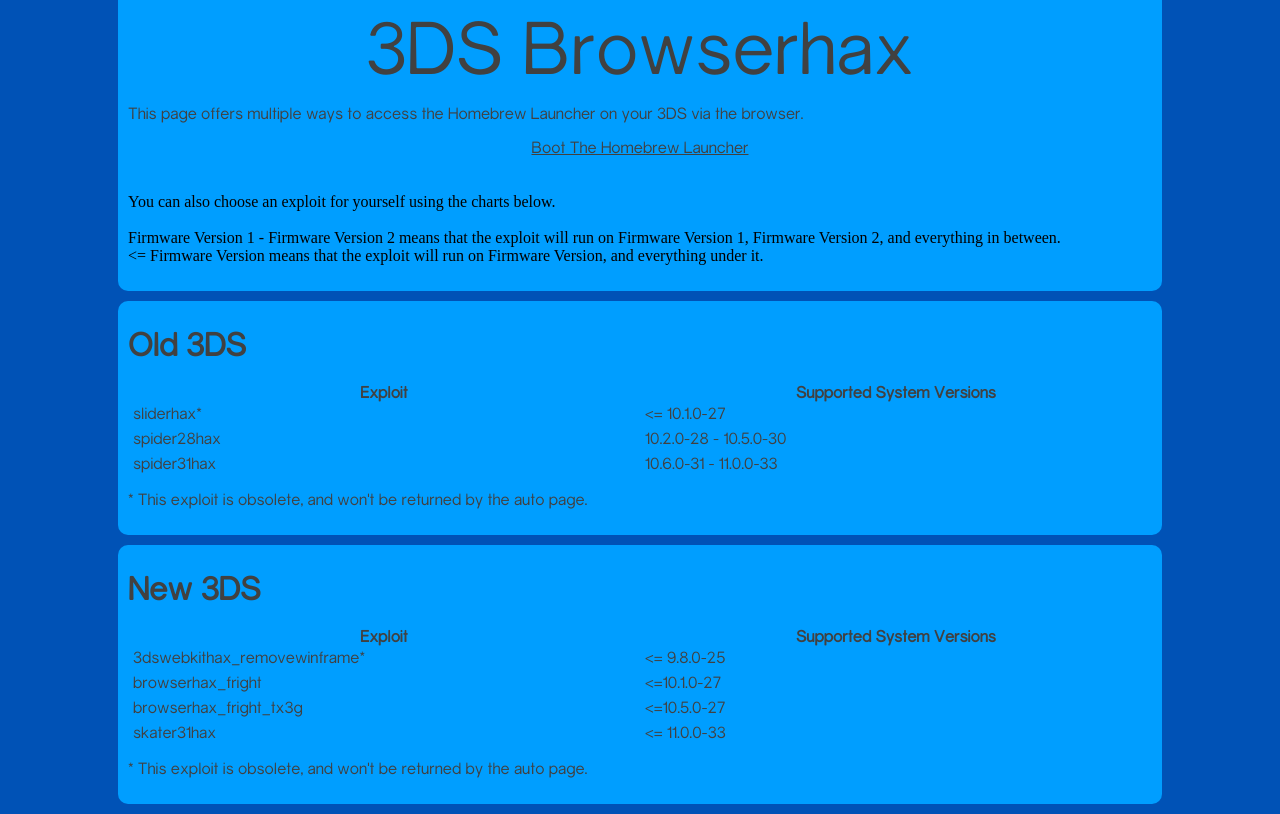
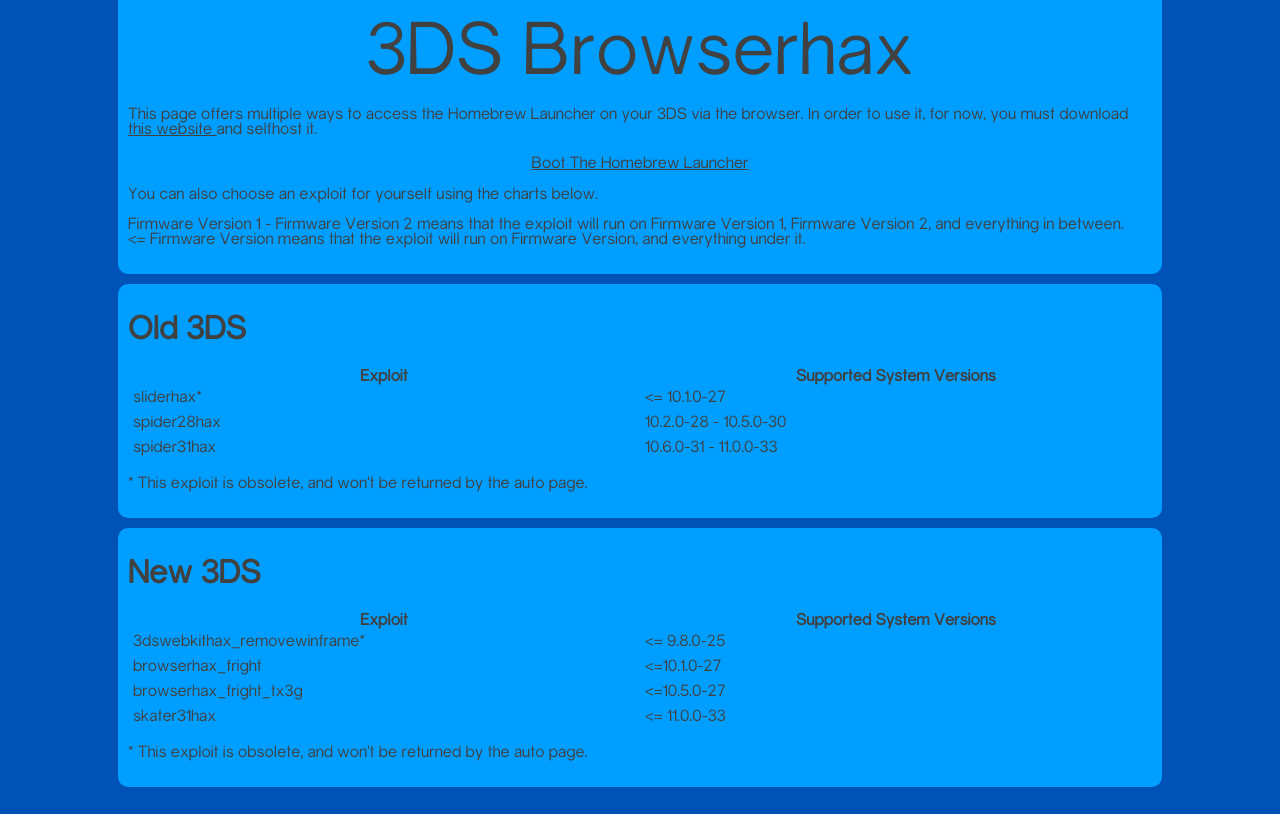
Before and after one commit to CodingKoopa/old-website, a plain HTML site: page exploits/3ds_browserhax/index.html in a window 1280 px wide. Drawn offline with Linux system fonts and the light colour scheme.

Commit message:
Added selfhosting note and selfhost package download.

```diff
--- a/exploits/3ds_browserhax/index.html
+++ b/exploits/3ds_browserhax/index.html
@@ -16,25 +16,26 @@
 				3DS Browserhax
 			</p>
 			<p>
-				This page offers multiple ways to access the Homebrew Launcher on your 3DS via the browser.
+				This page offers multiple ways to access the Homebrew Launcher on your 3DS via the browser. In order to use it, for now, you must download
+				<a href="3ds_browserhax.7z">
+					this website
+				</a>
+				and selfhost it.
 				<br>
-					<center>
-						<a href="3ds_browserhax.php">
-							Boot The Homebrew Launcher
-						</a>
-					</center>
-				<br>
-				<!--<a href="3ds_browserhax.php?rop=0">
-					Error Test
-				</a>-->
-				<br>
+				<center>
+					<a href="3ds_browserhax.php">
+						Boot The Homebrew Launcher
+					</a>
+				</center>
+			</p>
+			<p>
 				You can also choose an exploit for yourself using the charts below.
 				<br>
 
 				<br>
 				Firmware Version 1 - Firmware Version 2 means that the exploit will run on Firmware Version 1, Firmware Version 2, and everything in between.
 				<br>
-				<= Firmware Version means that the exploit will run on Firmware Version, and everything under it.
+				&lt= Firmware Version means that the exploit will run on Firmware Version, and everything under it.
 			</p>
 		</div>
 		<!-- Hax -->
```
Also changed, not shown: 1 other file.
